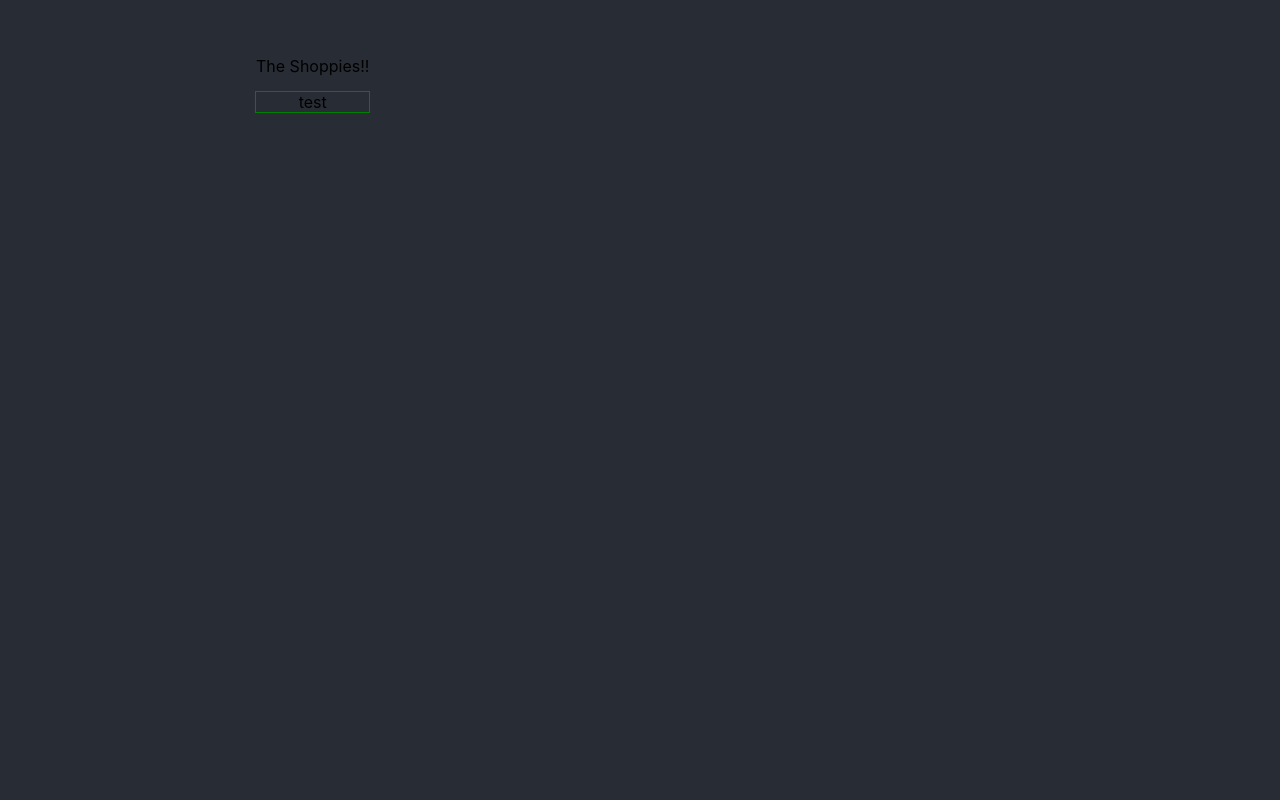
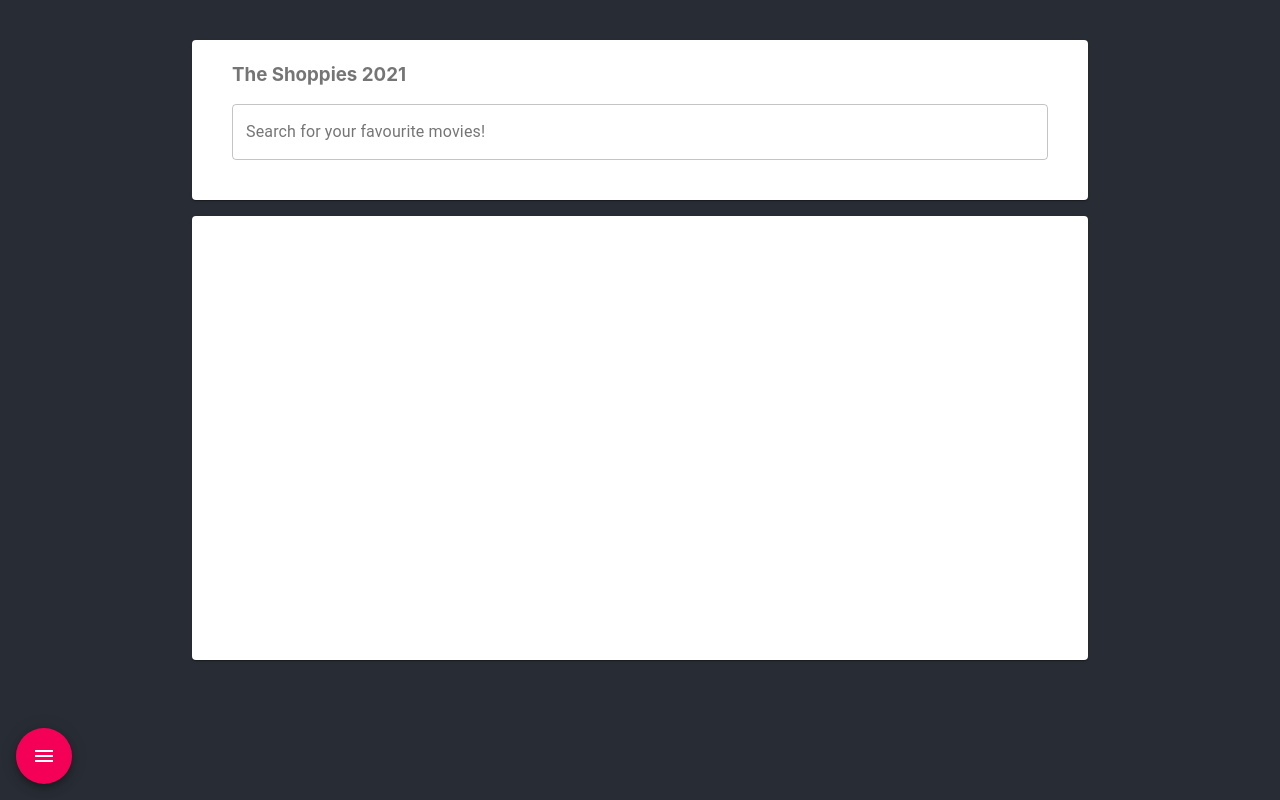
Before and after one commit to ax920/alvin-the-shoppies, a React (Create React App) app: page / in a window 1280 px wide. Built offline with nearby package versions, Linux system fonts and the light colour scheme.

Commit message:
create homepage layout and basic popover

```diff
--- a/package.json
+++ b/package.json
@@ -4,6 +4,7 @@
   "private": true,
   "dependencies": {
     "@material-ui/core": "^4.11.2",
+    "@material-ui/icons": "^4.11.2",
     "@testing-library/jest-dom": "^5.11.8",
     "@testing-library/react": "^11.2.2",
     "@testing-library/user-event": "^12.6.0",
--- a/src/App.css
+++ b/src/App.css
@@ -5,50 +5,14 @@
 .background {
   background-color: #282c34;
   min-height: 100vh;
-  display: flex;
 }
 
 .main-content-container {
-  margin-right: 20vw;
-  margin-left:  20vw;
-  margin-top: 5vh;
+  margin-right: 15vw;
+  margin-left:  15vw;
+  padding-top: 5vh;
 }
 
 #tester {
   outline: 1px solid green;
 }
-
-/* .App-logo {
-  height: 40vmin;
-  pointer-events: none;
-} */
-
-/* @media (prefers-reduced-motion: no-preference) {
-  .App-logo {
-    animation: App-logo-spin infinite 20s linear;
-  }
-} */
-
-/* .App-header {
-  background-color: #282c34;
-  min-height: 100vh;
-  display: flex;
-  flex-direction: column;
-  align-items: center;
-  justify-content: center;
-  font-size: calc(10px + 2vmin);
-  color: white;
-} */
-
-/* .App-link {
-  color: #61dafb;
-}
-
-@keyframes App-logo-spin {
-  from {
-    transform: rotate(0deg);
-  }
-  to {
-    transform: rotate(360deg);
-  }
-} */
--- a/src/App.js
+++ b/src/App.js
@@ -1,15 +1,12 @@
-import logo from './logo.svg';
 import './App.css';
+import CenteredGrid from './CenteredGrid';
 
 function App() {
   return (
     <div className="App">
       <div class="background">
         <div class="main-content-container">
-          <p>The Shoppies!!</p>
-          <div id="tester">
-            <p>test</p>
-          </div>
+          <CenteredGrid></CenteredGrid>
         </div>
       </div>
       {/* <header className="App-header">
--- /dev/null
+++ b/src/CenteredGrid.js
@@ -0,0 +1,53 @@
+import React from 'react';
+import { makeStyles } from '@material-ui/core/styles';
+import Paper from '@material-ui/core/Paper';
+import Grid from '@material-ui/core/Grid';
+import TextField from '@material-ui/core/TextField';
+import Nominations from './Nominations';
+
+const useStyles = makeStyles((theme) => ({
+  root: {
+    flexGrow: 1,
+  },
+  searchContainer: {
+    paddingLeft: theme.spacing(5),
+    paddingRight: theme.spacing(5),
+    paddingBottom: theme.spacing(5),
+    paddingTop: theme.spacing(0.5),
+    textAlign: 'left',
+    color: theme.palette.text.secondary,
+  },
+  movieContainer: {
+    paddingLeft: theme.spacing(5),
+    paddingRight: theme.spacing(5),
+    paddingTop: theme.spacing(0.5),
+    paddingBottom: theme.spacing(55),
+    color: theme.palette.text.secondary,
+  },
+  searchBar: {
+    width: "100%",
+  },
+}));
+
+export default function CenteredGrid() {
+  const classes = useStyles();
+
+  return (
+    <div className={classes.root}>
+      <Grid container spacing={2}>
+        <Grid item xs={12}>
+          <Paper className={classes.searchContainer}>
+            <h3>The Shoppies 2021</h3>
+            <form className={classes.root} noValidate autoComplete="on">
+              <TextField className={classes.searchBar} id="outlined-basic" label="Search for your favourite movies!" variant="outlined" />
+            </form>
+          </Paper>
+        </Grid>
+        <Grid item xs={12}>
+          <Paper className={classes.movieContainer}></Paper>
+        </Grid>
+        <Nominations></Nominations>
+      </Grid>
+    </div>
+  );
+}
--- /dev/null
+++ b/src/Nominations.js
@@ -0,0 +1,83 @@
+import React from 'react';
+import { makeStyles } from '@material-ui/core/styles';
+import Fab from '@material-ui/core/Fab';
+import MenuIcon from '@material-ui/icons/Menu';
+import Popover from '@material-ui/core/Popover';
+import Card from '@material-ui/core/Card';
+import CardContent from '@material-ui/core/CardContent';
+
+const useStyles = makeStyles((theme) => ({
+    root: {
+        // marginLeft: 100,
+        // marginRight: 100
+    },
+    typography: {
+        padding: theme.spacing(2),
+    },
+    fab: {
+        position: 'absolute',
+        bottom: theme.spacing(2),
+        left: theme.spacing(2),
+    },
+    card: {
+        minWidth: 800,
+        minHeight: 150
+    }
+}));
+
+export default function SimplePopover() {
+    const classes = useStyles();
+    const [anchorEl, setAnchorEl] = React.useState(null);
+
+    const handleClick = (event) => {
+        setAnchorEl(event.currentTarget);
+    };
+
+    const handleClose = () => {
+        setAnchorEl(null);
+    };
+
+    const open = Boolean(anchorEl);
+    const id = open ? 'simple-popover' : undefined;
+
+    return (
+        <div className={classes.root}>
+            <Fab onClick={handleClick} color="secondary" aria-label="add" className={classes.fab}>
+                <MenuIcon />
+            </Fab>
+            <Popover
+                className={classes.card}
+                id={id}
+                open={open}
+                anchorReference="anchorPosition"
+                anchorEl={anchorEl}
+                onClose={handleClose}
+                anchorPosition={{
+                    left: '100',
+                    top: '800'
+
+                }}
+                anchorOrigin={{
+                    vertical: 'top',
+                    horizontal: 'left',
+                }}
+                transformOrigin={{
+                    vertical: 'top',
+                    horizontal: 'left',
+                }}
+            >
+                <Card
+                    className={classes.card}
+                    variant="outlined">
+                    <CardContent>
+                        <p>helloooo</p>
+                        <h1>helloo2</h1>
+                    </CardContent>
+                    {/* <CardActions>
+                        <Button size="small">Learn More</Button>
+                    </CardActions> */}
+                </Card>
+            </Popover>
+        </div>
+    );
+}
```
Also changed, not shown: 1 other file (tests, documents, lock files or other folders).
